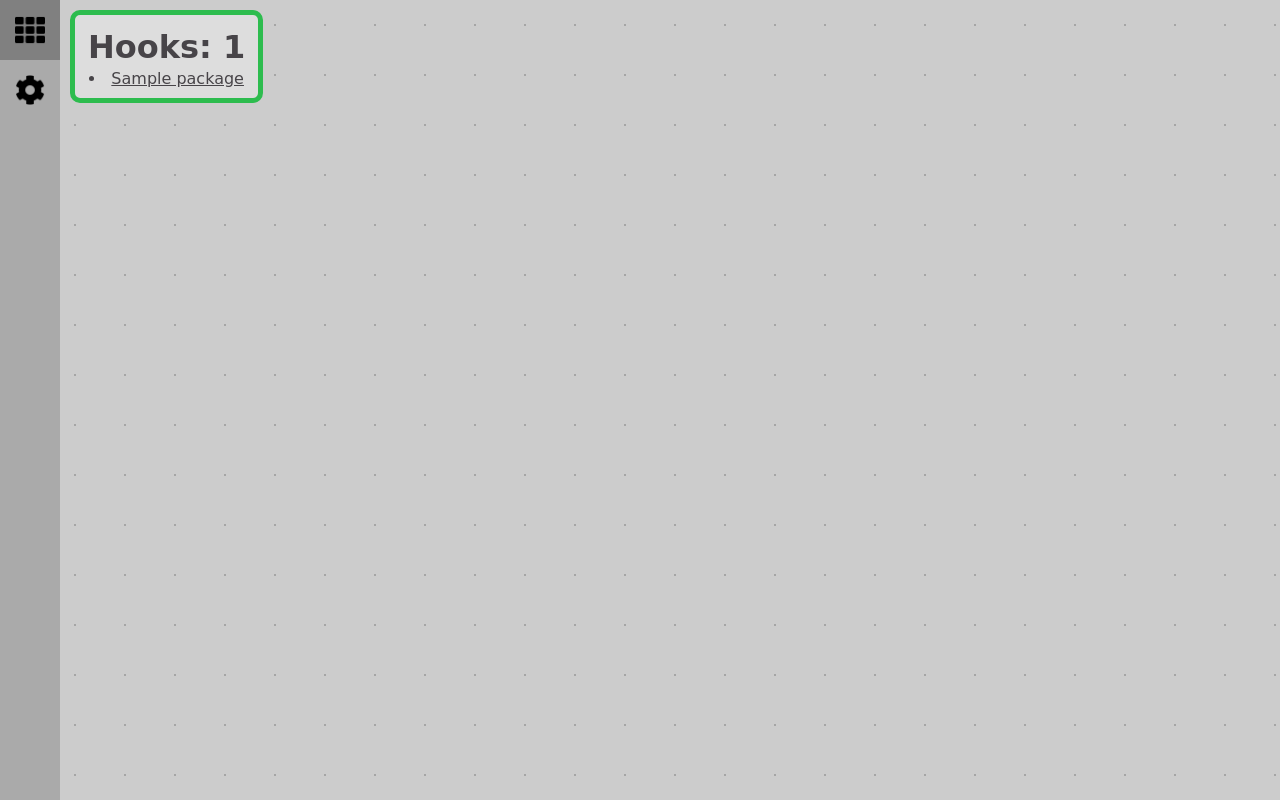
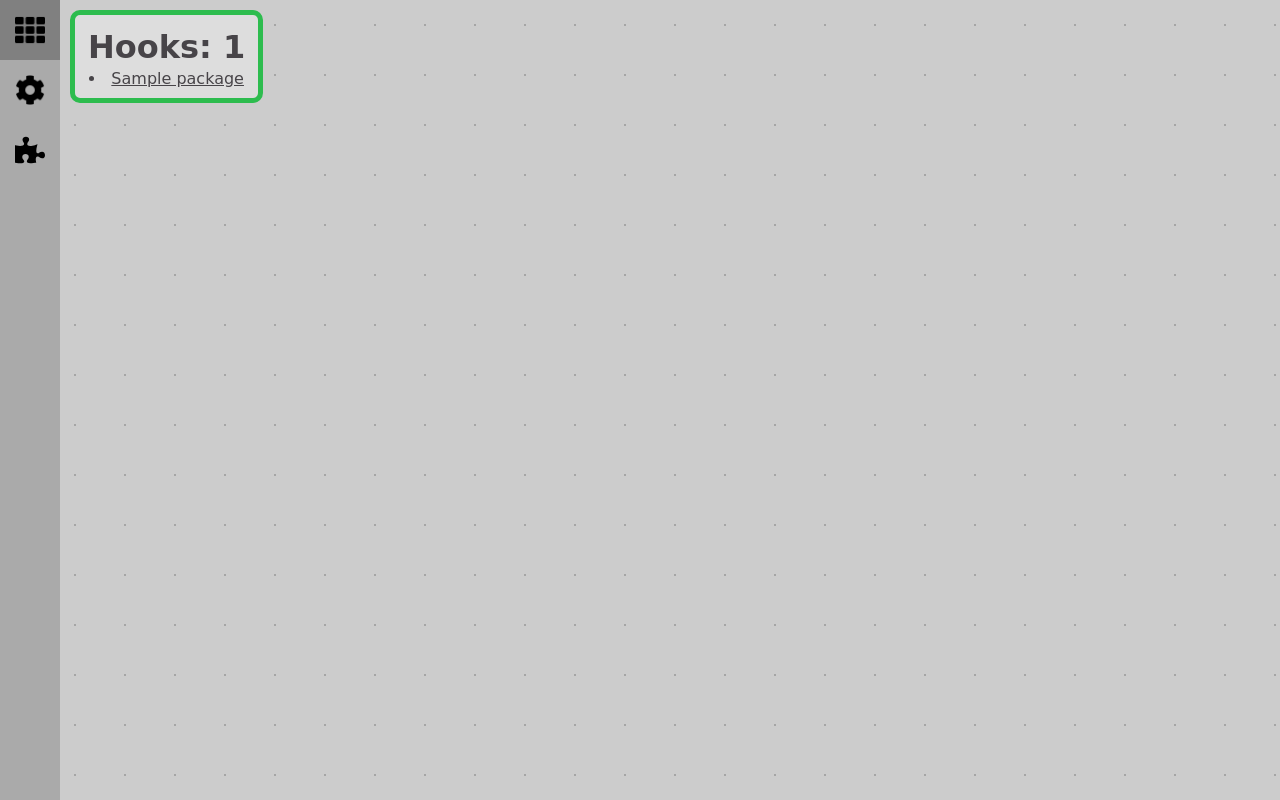
Before and after one commit to opensight-cv/opensight, a Python web app: template opsi/webserver/templates/hooks.html in a window 1280 px wide. Run offline with Jinja, Linux system fonts and the light colour scheme; the template is opened without the code that fills it: most values are stand-ins (such as "Sample title", 1, 10 or a date in 2020).

Commit message:
F/B: Add Hooks to navbar; Sort requirements.txt

```diff
--- a/opsi/webserver/templates/base.html
+++ b/opsi/webserver/templates/base.html
@@ -27,6 +27,9 @@
             </a>
             <a href="/settings" class="">
                 <div ondragstart="return false;" ondrop="return false;" class="navContainer"><img class="navItem" src="icons/cog.png" alt=""></div>
+			</a>
+			<a href="/hooks" class="">
+                <div ondragstart="return false;" ondrop="return false;" class="navContainer"><img class="navItem" src="icons/puzzle.svg" alt=""></div>
             </a>
         </div>
 
--- a/requirements.txt
+++ b/requirements.txt
@@ -8,6 +8,7 @@ MarkupSafe==1.1.1
 numpy==1.17.2
 pydantic==0.32.2
 pynetworktables==2019.0.2
+pystemd==0.6.0
 python-multipart==0.0.5
 six==1.12.0
 starlette==0.12.9
@@ -15,4 +16,3 @@ toposort==1.5
 uvicorn==0.9.0
 uvloop==0.13.0
 websockets==8.0.2
-pystemd==0.6.0
--- a/requirements_dev.txt
+++ b/requirements_dev.txt
@@ -3,6 +3,7 @@ fastapi
 Jinja2
 numpy
 pynetworktables
+pystemd
 python-multipart
 toposort
 uvicorn
@@ -10,4 +11,3 @@ uvicorn
 black
 isort
 requests
-pystemd
```
Also changed, not shown: opsi/frontend/icons/puzzle.svg (added).
